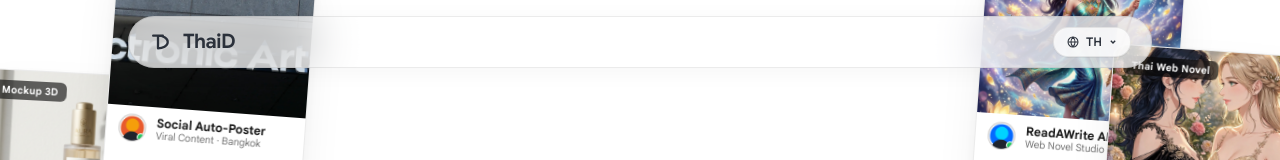
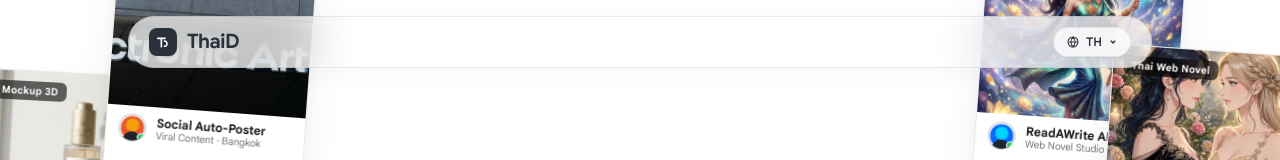
Before and after one commit to iamjotaki/thaid-online, a Next.js app: page / in a window 1280 px wide. Shown: the top 160 px of the page. Built offline with nearby package versions, Linux system fonts and the light colour scheme; a web font is replaced by a local one.

Commit message:
feat(ui): update logo to official monogram box matching ecosystem

```diff
--- a/app/page.tsx
+++ b/app/page.tsx
@@ -478,9 +478,12 @@ export default function HomePage() {
 
           {/* Left: Brand Logo + ThaiD */}
           <a href="https://thaid.online" className="flex items-center gap-2.5 text-[#2b313b] hover:opacity-85 transition-opacity">
-            <svg width="24" height="24" viewBox="0 0 32 32" fill="none" stroke="currentColor" strokeWidth="3" strokeLinecap="round" strokeLinejoin="round" className="text-[#2b313b]" aria-hidden="true">
-              <path d="M5.5 7.5h13 M12 7.5v17 M12 7.5c6 0 13 3 13 8.5s-7 8.5-13 8.5" />
-            </svg>
+            <div className="w-7 h-7 rounded-lg bg-[#2b313b] flex items-center justify-center text-white shadow-xs group-hover:scale-105 transition-transform">
+              <svg className="w-4 h-4" viewBox="0 0 24 24" fill="none" xmlns="http://www.w3.org/2000/svg">
+                <path d="M4 6.5H15M9.5 6.5V19" stroke="white" strokeWidth="2.4" strokeLinecap="round" strokeLinejoin="round"/>
+                <path d="M14 10.5C14 10.5 18 10.8 18 14.5C18 18.2 14 18.5 14 18.5" stroke="white" strokeWidth="2.2" strokeLinecap="round"/>
+              </svg>
+            </div>
             <span className="font-bold text-xl tracking-tight text-[#2b313b]">
               ThaiD
             </span>
@@ -862,9 +865,12 @@ export default function HomePage() {
         <div className="max-w-7xl mx-auto flex flex-col md:flex-row items-center justify-between gap-8">
           <div className="flex flex-col items-center md:items-start gap-2">
             <div className="flex items-center gap-2.5">
-              <svg width="22" height="22" viewBox="0 0 32 32" fill="none" stroke="currentColor" strokeWidth="3" strokeLinecap="round" strokeLinejoin="round" className="text-[#171717]" aria-hidden="true">
-                <path d="M5.5 7.5h13 M12 7.5v17 M12 7.5c6 0 13 3 13 8.5s-7 8.5-13 8.5" />
-              </svg>
+              <div className="w-6 h-6 rounded-lg bg-[#2b313b] flex items-center justify-center text-white">
+                <svg className="w-3.5 h-3.5" viewBox="0 0 24 24" fill="none" xmlns="http://www.w3.org/2000/svg">
+                  <path d="M4 6.5H15M9.5 6.5V19" stroke="white" strokeWidth="2.4" strokeLinecap="round" strokeLinejoin="round"/>
+                  <path d="M14 10.5C14 10.5 18 10.8 18 14.5C18 18.2 14 18.5 14 18.5" stroke="white" strokeWidth="2.2" strokeLinecap="round"/>
+                </svg>
+              </div>
               <span className="font-bold text-base text-[#171717]">ThaiD Studio</span>
             </div>
             <p className="text-xs text-[#737373]">
```
